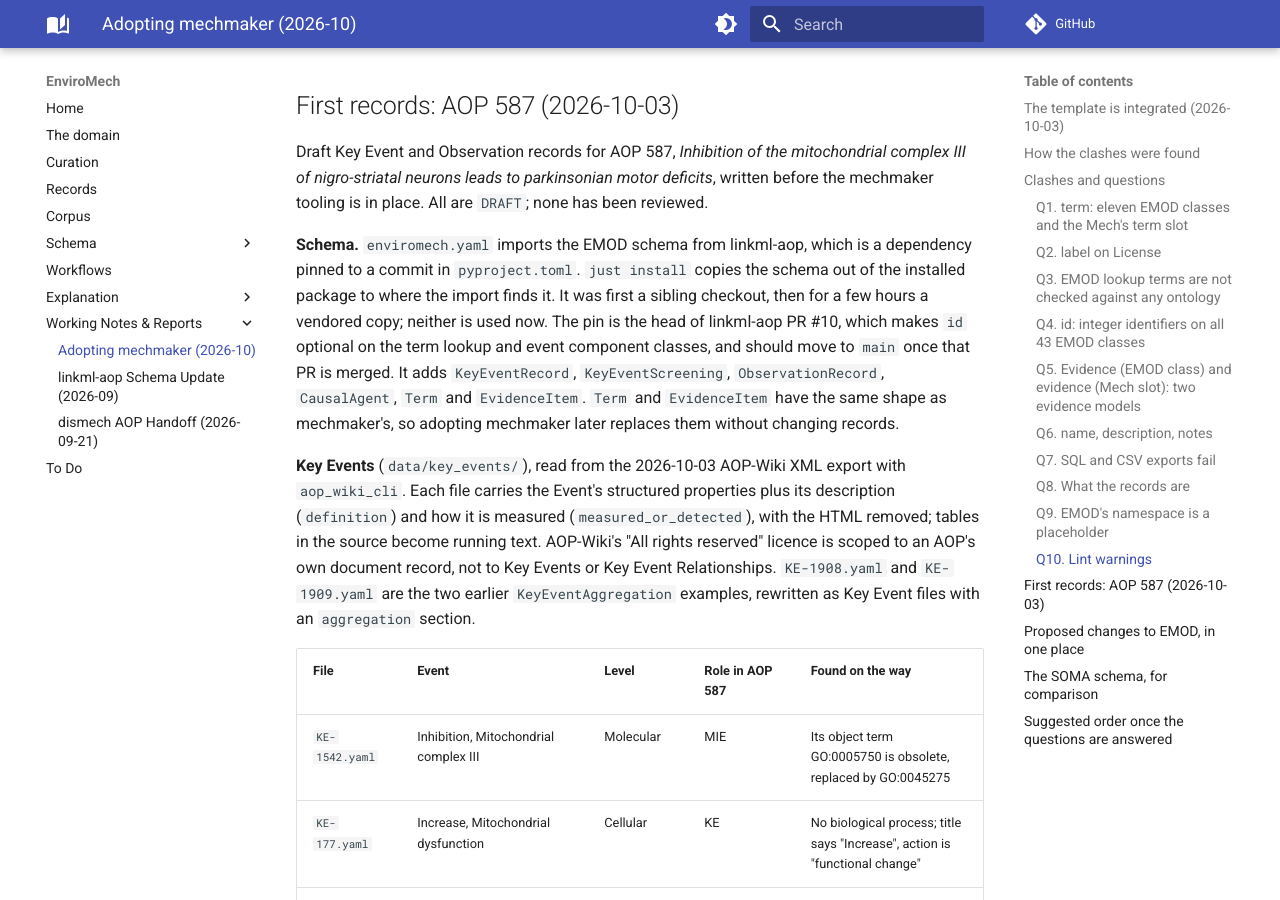
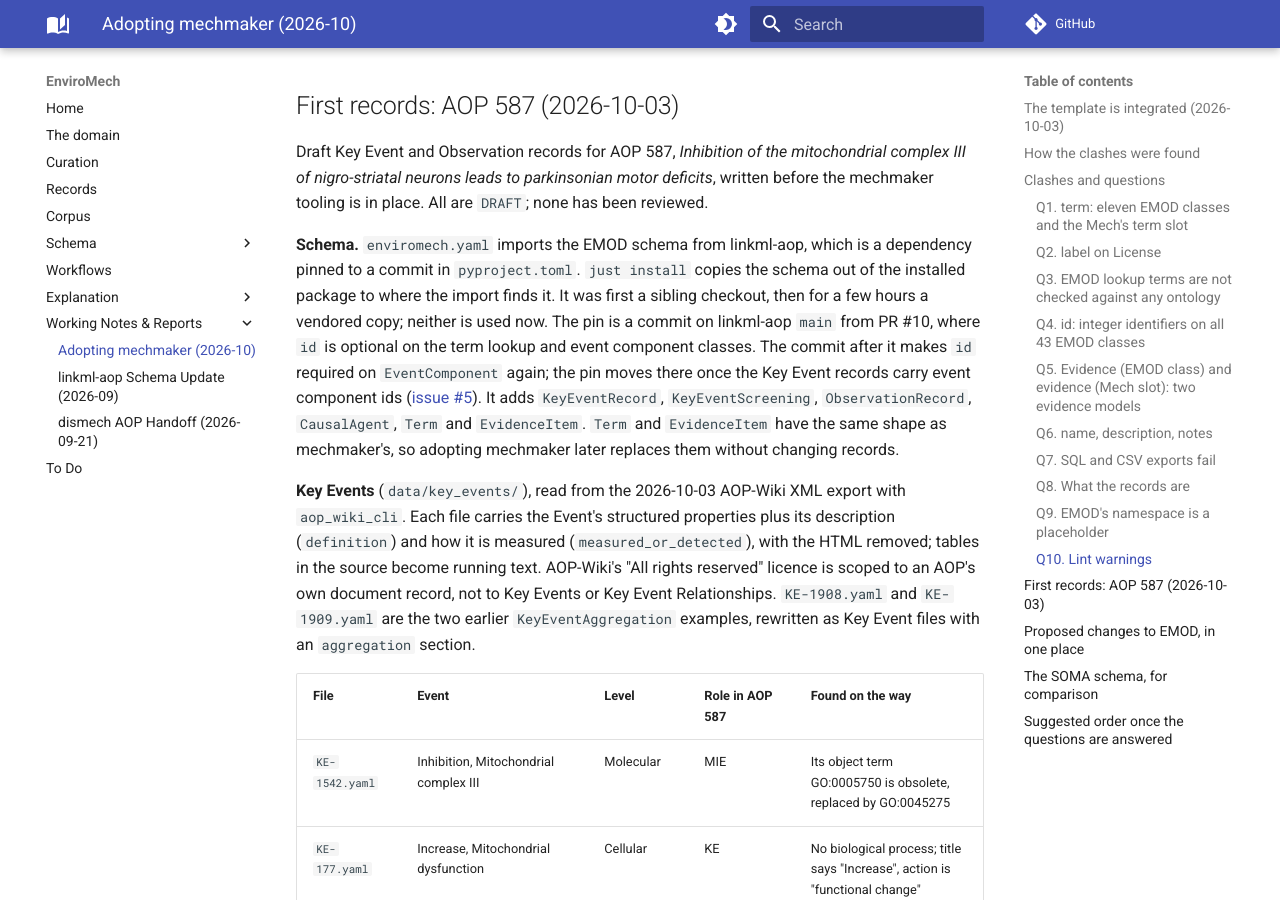
Before and after one commit to monarch-initiative/enviromech, an MkDocs documentation site: the page built from docs/mechmaker.md, in a window 1280 px wide and 900 px high, scrolled down 9241 px. Built offline with MkDocs 1.6.1 and Material for MkDocs 9.7.7, drawn with Linux system fonts in a browser that asks for light colours; comment, search, counter and statistics services are not loaded.

Commit message:
Say where the linkml-aop pin sits now that PR #10 is merged
The pin's comment and docs/mechmaker.md described df924b2 as the head of
an open pull request, to be moved to main on merge. PR #10 is merged and
df924b2 is on linkml-aop main. The commit after it makes id required on
EventComponent again, and the Key Event records carry no event component
ids, so the pin stays one commit short until issue #5 supplies them.

Co-Authored-By: Claude Fable 5.1 <noreply@anthropic.com>

```diff
--- a/docs/mechmaker.md
+++ b/docs/mechmaker.md
@@ -357,9 +357,11 @@ before the mechmaker tooling is in place. All are `DRAFT`; none has been reviewe
 **Schema.** `enviromech.yaml` imports the EMOD schema from linkml-aop, which is a
 dependency pinned to a commit in `pyproject.toml`. `just install` copies the schema out
 of the installed package to where the import finds it. It was first a sibling checkout,
-then for a few hours a vendored copy; neither is used now. The pin is the head of
-linkml-aop PR #10, which makes `id` optional on the term lookup and event component
-classes, and should move to `main` once that PR is merged. It adds
+then for a few hours a vendored copy; neither is used now. The pin is a commit on
+linkml-aop `main` from PR #10, where `id` is optional on the term lookup and event
+component classes. The commit after it makes `id` required on `EventComponent` again;
+the pin moves there once the Key Event records carry event component ids
+([issue #5](https://github.com/monarch-initiative/enviromech/issues/5)). It adds
 `KeyEventRecord`, `KeyEventScreening`, `ObservationRecord`, `CausalAgent`, `Term` and
 `EvidenceItem`. `Term` and `EvidenceItem` have the same shape as mechmaker's, so
 adopting mechmaker later replaces them without changing records.
--- a/pyproject.toml
+++ b/pyproject.toml
@@ -25,8 +25,10 @@ dependencies = [
     "jinja2>=3.1",
     # The EMOD schema that enviromech.yaml imports. Pinned to a commit; change the
     # commit here to take a newer linkml-aop, then run `just install`.
-    # df924b2 is the head of linkml-aop PR #10 (optional ids on term classes);
-    # repin to main once that PR is merged.
+    # df924b2 is on linkml-aop main: PR #10, where id is optional on the term
+    # classes and on EventComponent. The next commit, b86b3b6, makes it required
+    # on EventComponent again; the pin moves there once the Key Event records
+    # carry event component ids (issue #5).
     "linkml_aop @ git+https://github.com/EHS-Data-Standards/linkml-aop@df924b2677603c8f4384bf1053a6e4752fd7244e",
 ]
 
```
